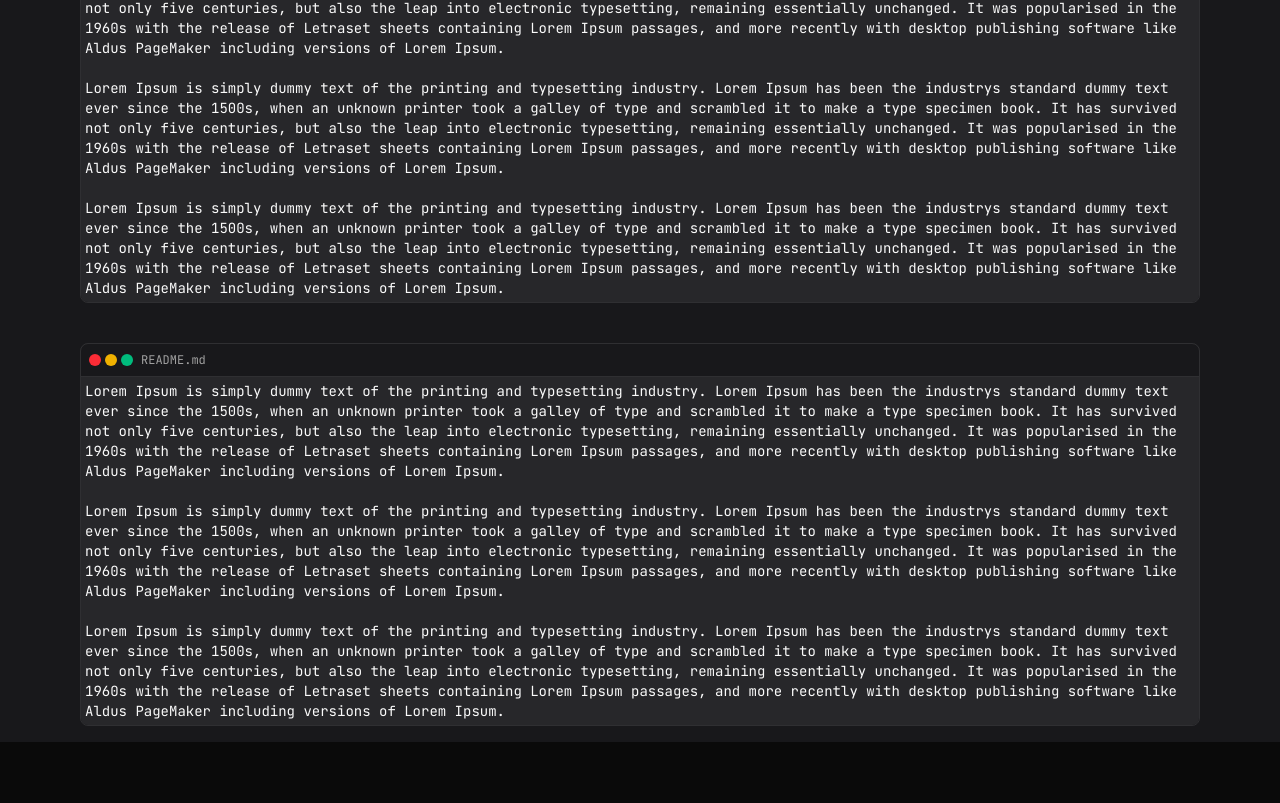
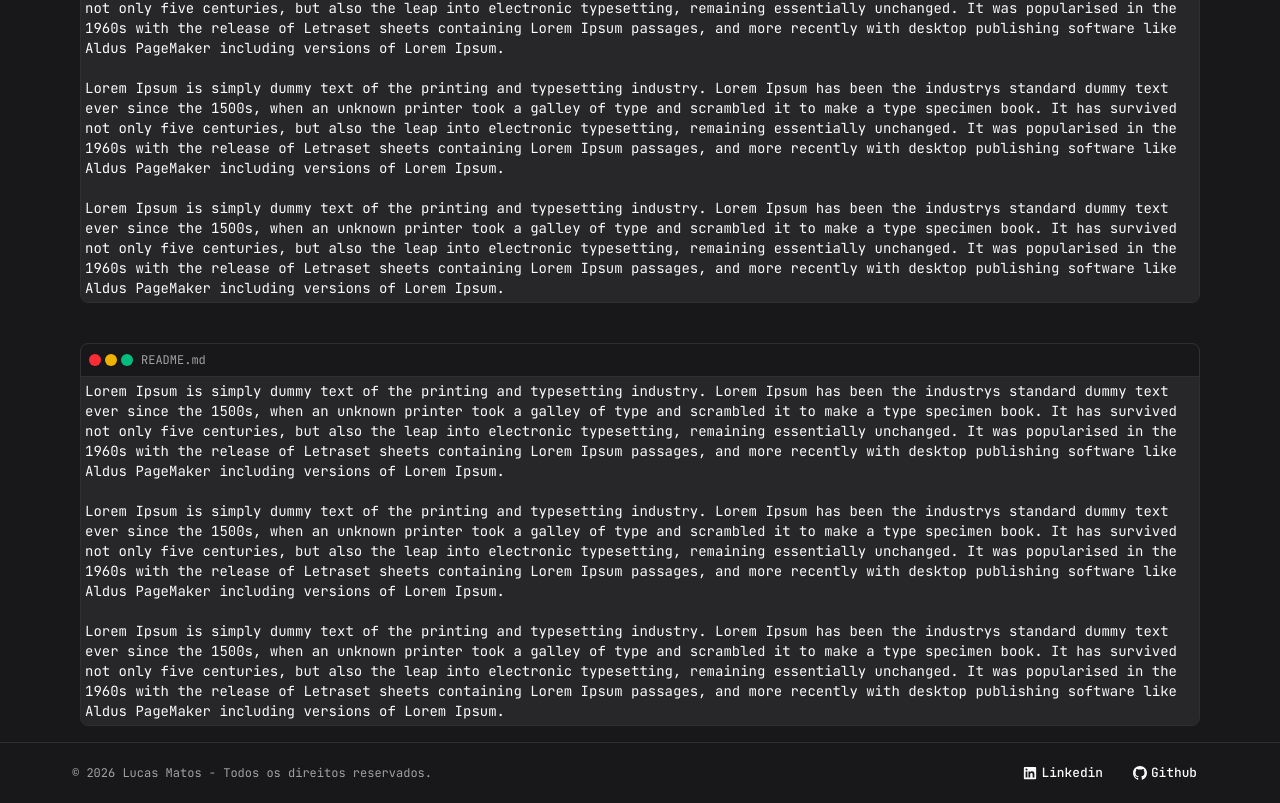
Before and after one commit to Lucasmm016/lucas-profile, a Next.js app: page / in a window 1280 px wide. Shown: the part 837-1640 px from the top of the page. Before the commit the page ends 1579 px from the top, so only its background shows below. Built offline with nearby package versions, Linux system fonts and the light colour scheme.

Commit message:
style: adiciona footer à página principal;

```diff
--- a/app/page.tsx
+++ b/app/page.tsx
@@ -1,6 +1,7 @@
 import Link from 'next/link'
 
 import { Container } from '@/components/Container'
+import { Footer } from '@/components/Footer'
 import { Header } from '@/components/Header'
 import Github from '@/components/icons/Github'
 import Linkedin from '@/components/icons/Linkedin'
@@ -131,6 +132,8 @@ export default function Home() {
 					</section>
 				</div>
 			</main>
+
+			<Footer />
 		</div>
 	)
 }
--- /dev/null
+++ b/components/Footer.tsx
@@ -0,0 +1,37 @@
+import Link from 'next/link'
+
+import Github from './icons/Github'
+import Linkedin from './icons/Linkedin'
+import { Button } from './ui/button'
+
+export function Footer() {
+	return (
+		<footer className="w-full border-t border-border">
+			<div className="w-full max-w-6xl mx-auto flex items-center justify-between text-center px-2 py-4">
+				<span className="text-muted-foreground text-xs">
+					© 2026 Lucas Matos - Todos os direitos reservados.
+				</span>
+
+				<div className="flex items-center gap-2">
+					<Link
+						href="https://www.linkedin.com/in/lucas016/"
+						rel="noopener noreferrer"
+						target="_blank"
+					>
+						<Button size="sm" variant="ghost">
+							<Linkedin />
+							Linkedin
+						</Button>
+					</Link>
+
+					<Link href="https://github.com/Lucasmm016" rel="noopener noreferrer" target="_blank">
+						<Button size="sm" variant="ghost">
+							<Github />
+							Github
+						</Button>
+					</Link>
+				</div>
+			</div>
+		</footer>
+	)
+}
```
